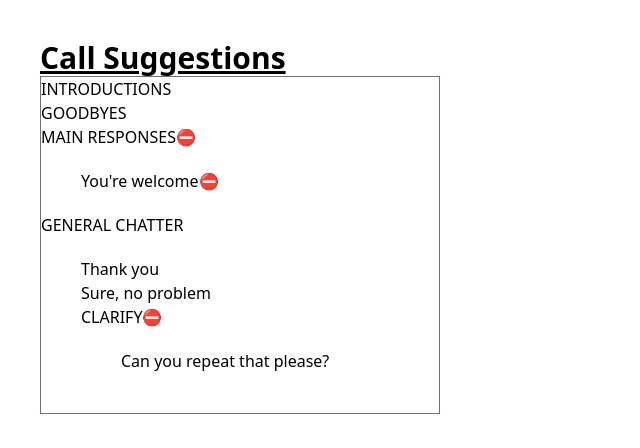
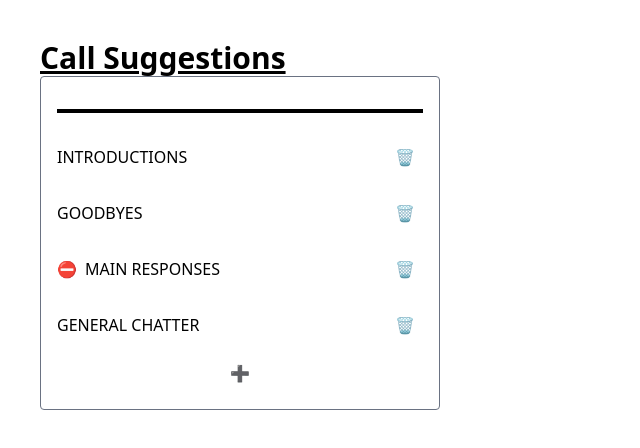
Before and after one commit to BrenoVelasco/call-suggestions, a React (Vite) app: page / in a window 1280 px wide. Shown: the top 448 px of the page, without its empty margins (0-640 px from the left). Built offline with nearby package versions, Linux system fonts and the light colour scheme.

Commit message:
feat: add implementation for add and remove operations

```diff
--- a/src/categories/Category/Category.tsx
+++ /dev/null
@@ -1,15 +0,0 @@
-import React, { FC } from "react"
-import { Category as CategoryType } from "../categories"
-
-const Category: FC<CategoryType> = ({ title, subCategories, enabled }) => {
-
-    return (
-        <div className="flex flex-col p-2 border-radius border-1 border-solid border-gray-500">
-            <div>{title}</div>
-            <div>{enabled ? 'enabled': 'disabled'}</div>
-            <div>{subCategories?.length}</div>
-        </div>
-    )
-}
-
-export default Category
--- a/src/categories/List/List.tsx
+++ /dev/null
@@ -1,9 +0,0 @@
-import React, { FC, PropsWithChildren } from 'react'
-import { Category as CategoryType } from '../categories'
-
-const List: FC<PropsWithChildren> = ({ children }) => {
-
-    return children
-}
-
-export default List
--- a/src/categories/index.tsx
+++ /dev/null
@@ -1,37 +0,0 @@
-import React, { useCallback, useState } from 'react'
-import categories, { Category as CategoryType } from './categories'
-
-const Categories = () => {
-    const [categoriesData, setCategoriesData] = useState<CategoryType[]>(categories)
-
-    const mappedCategories = useCallback((subCategories?: CategoryType[] | null) => {
-        const categoryList = subCategories ?? categoriesData
-        if (!categoryList?.length) return null
-
-
-        return categoryList.map((cat: CategoryType) => {
-            return (
-                <>
-                <div>
-                    {cat.title}
-                    {!cat.enabled && `⛔️`}
-                    {cat.subCategories?.length ?
-                        <div className="pl-10 py-5">
-                            {mappedCategories(cat.subCategories)}
-                        </div>
-                        : null
-                    }
-                </div>
-                </>
-            )
-        })
-    }, [categoriesData])
-
-    return(
-        <div className="flex flex-col justify-center w-100 border-1 border-solid border-gray-500">
-            {mappedCategories()}
-        </div>
-    )
-}
-
-export default Categories
--- /dev/null
+++ b/src/components/categories/Category/Category.tsx
@@ -0,0 +1,27 @@
+import React, { FC } from "react"
+import { Category as CategoryType } from "../categories"
+import { useCategoriesContext } from "../../../hooks/useCategoriesContext"
+import List from "../List/List"
+
+const Category: FC<CategoryType & {parentNode?: string}> = ({ title, subCategories, enabled, parentNode }) => {
+        const {addCategory, removeCategory} = useCategoriesContext()
+
+    return (
+        <details key={title} className="py-4">
+            <summary className='cursor-pointer flex flex-row hover:bg-gray-300'>
+                {!enabled && <span className="pr-2">⛔️</span>}
+                {title}
+                <button className="px-2 ml-auto cursor-pointer" onClick={() => removeCategory(title, parentNode)}>🗑️</button>
+            </summary>
+            <div className="pl-10 py-2">
+                {enabled && subCategories?.length ?
+                        <List categories={subCategories} isSubCategory parentNode={title} />
+                    : null
+                }
+                {enabled && <button className="p-4 rounded cursor-pointer" onClick={() => addCategory({title, subCategories, enabled}, title)}>➕</button>}
+            </div>
+        </details>
+    )
+}
+
+export default Category
--- /dev/null
+++ b/src/components/categories/List/List.tsx
@@ -0,0 +1,27 @@
+import React, { FC, useCallback } from 'react'
+import { Category as CategoryType } from '../categories'
+import Category from '../Category/Category'
+import { useCategoriesContext } from '../../../hooks/useCategoriesContext'
+
+const List: FC<{ categories: CategoryType[], isSubCategory?: boolean, parentNode?: string}> = ({ categories, isSubCategory = false, parentNode }) => {
+    const { addCategory } = useCategoriesContext()
+
+    const mappedCategories = useCallback(() => {
+            if (!categories?.length) return null
+
+            return categories.map((cat: CategoryType) => {
+                return (
+                    <Category {...cat} parentNode={parentNode} />
+                )
+            })
+        }, [categories, parentNode])
+
+        const handleAdd = () => addCategory({title: `Top ${categories.filter(cat => cat.title.startsWith('Top'))?.length + 1}`, subCategories: [], enabled: true})
+
+    return <div className='flex flex-col justify-center'>
+        {mappedCategories()}
+        { !isSubCategory && <button className="p-2 rounded cursor-pointer" onClick={handleAdd}>➕</button> }
+    </div>
+}
+
+export default List
--- /dev/null
+++ b/src/components/categories/index.tsx
@@ -0,0 +1,15 @@
+import React from 'react'
+import List from './List/List'
+import { useCategoriesContext } from '../../hooks/useCategoriesContext'
+
+const Categories = () => {
+    const { categories } = useCategoriesContext()
+    return(
+        <div className="flex flex-col justify-center w-100 border-1 border-solid border-gray-500 rounded p-4">
+            <hr className="border-2 my-4" />
+            <List categories={categories} />
+        </div>
+    )
+}
+
+export default Categories
--- /dev/null
+++ b/src/context/CategoriesContext.tsx
@@ -0,0 +1,72 @@
+import { createContext, FC, PropsWithChildren, useCallback, useState } from "react";
+import categoriesSource, { Category as CategoryType } from "../components/categories/categories";
+
+
+const defaultProvider = {
+    categories: categoriesSource,
+    removeCategory: (key: string, parent?: string) => console.log(key, parent),
+    addCategory: (category: CategoryType, parent?: string) => console.log(category, parent)
+}
+
+export const CategoriesContext = createContext(defaultProvider)
+
+enum Operation {
+    REMOVE = 'remove',
+    ADD = 'add'
+}
+
+
+export const CategoriesProvider: FC<PropsWithChildren> = ({ children }) => {
+    const [categoriesData, setCategoriesData] = useState(defaultProvider.categories)
+
+
+        const updateChildCategory = useCallback((childCategory: Partial<CategoryType>, parent: string, op: Operation, categoryNodes?: CategoryType[] ): CategoryType[] => {
+            const categories = categoryNodes ?? categoriesData
+            const hasParent = categories.some(category => category.title === parent)
+            if (!hasParent) {
+                return categories.map(category => {
+                    if(category.subCategories?.length) {
+                        return {...category, subCategories: updateChildCategory(childCategory, parent, op, category.subCategories)}
+                    }
+                    return   category
+                })
+            }
+
+
+            const matchedParent = categories.findIndex(category => category.title === parent)
+            if (op === Operation.ADD) {
+                const sameNameCategoryCount = categories[matchedParent]?.subCategories?.filter(cat => cat.title.startsWith(`${parent}'s child`)).length
+                const newCategory = {
+                    title: `${parent}'s child ${( sameNameCategoryCount ?? 0) + 1}`,
+                    enabled: true,
+                    subCategories: [] as CategoryType[]
+                }
+                categories[matchedParent]?.subCategories.push(newCategory)
+                return categories
+            }
+
+            categories[matchedParent].subCategories = categories[matchedParent].subCategories.filter(cat => cat.title !== childCategory.title)
+
+            return categories
+        }, [categoriesData])
+
+        const addCategory = useCallback((category: CategoryType, parent?: string) => {
+            if (!parent) return setCategoriesData([...categoriesData, category])
+            const newCategories = updateChildCategory(category, parent, Operation.ADD)
+            setCategoriesData([...newCategories])
+        }, [categoriesData, updateChildCategory]);
+
+        const removeCategory = useCallback((categoryKey: string, parent?: string) => {
+            if (!parent) return setCategoriesData(categoriesData.filter(category => category.title !== categoryKey))
+            const newCategories = updateChildCategory({ title: categoryKey }, parent, Operation.REMOVE)
+            setCategoriesData([...newCategories])
+
+        }, [categoriesData, updateChildCategory]);
+
+    return(
+        <CategoriesContext.Provider value={{ categories: categoriesData, addCategory: addCategory, removeCategory: removeCategory}}>{children}</CategoriesContext.Provider>
+    )
+
+}
+
+export default CategoriesContext
--- /dev/null
+++ b/src/hooks/useCategoriesContext.tsx
@@ -0,0 +1,4 @@
+import { useContext } from "react";
+import CategoriesContext from "../context/CategoriesContext";
+
+export const useCategoriesContext = () => useContext(CategoriesContext)
--- a/src/main.tsx
+++ b/src/main.tsx
@@ -1,13 +1,16 @@
 import { StrictMode } from "react";
 import { createRoot } from "react-dom/client";
 import "./index.css";
-import Categories from "./categories";
+import Categories from "./components/categories";
+import { CategoriesProvider } from "./context/CategoriesContext";
 
 createRoot(document.getElementById("root")!).render(
   <StrictMode>
-    <div className="flex flex-col justify-center mt-10 px-10">
-      <h1 className="text-3xl font-bold underline">Call Suggestions</h1>
-      <Categories />
-    </div>
+    <CategoriesProvider>
+      <div className="flex flex-col justify-center mt-10 px-10">
+        <h1 className="text-3xl font-bold underline">Call Suggestions</h1>
+        <Categories />
+      </div>
+    </CategoriesProvider>
   </StrictMode>
 );
```
Also changed, not shown: src/components/categories/categories.ts (renamed from src/categories/categories.ts).
